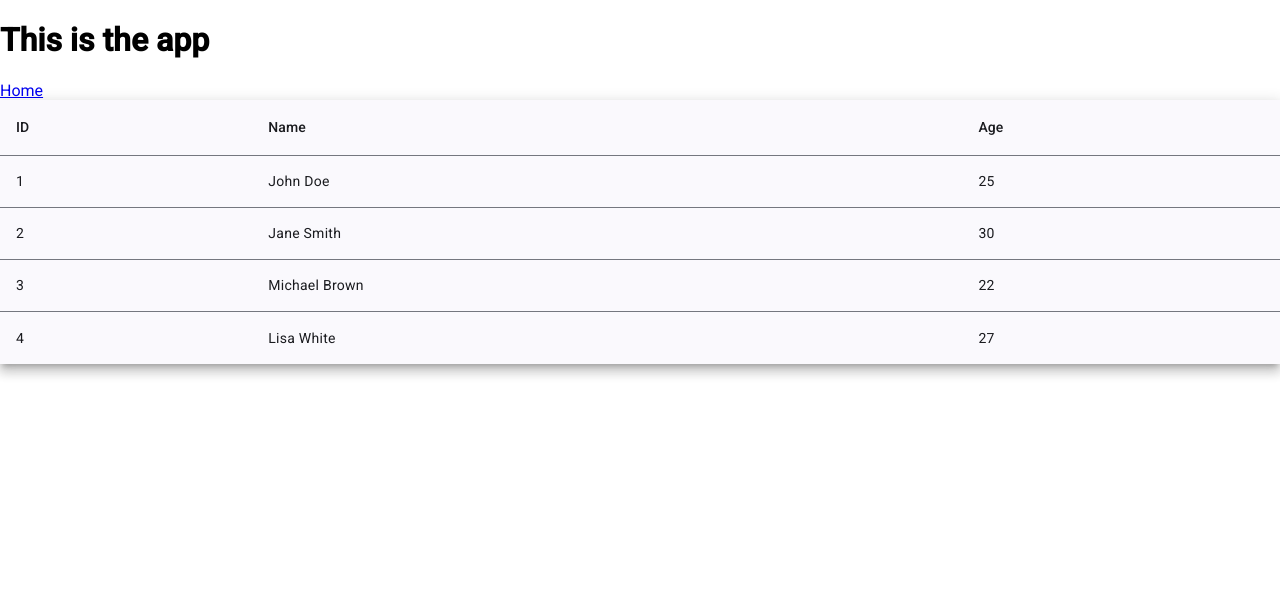
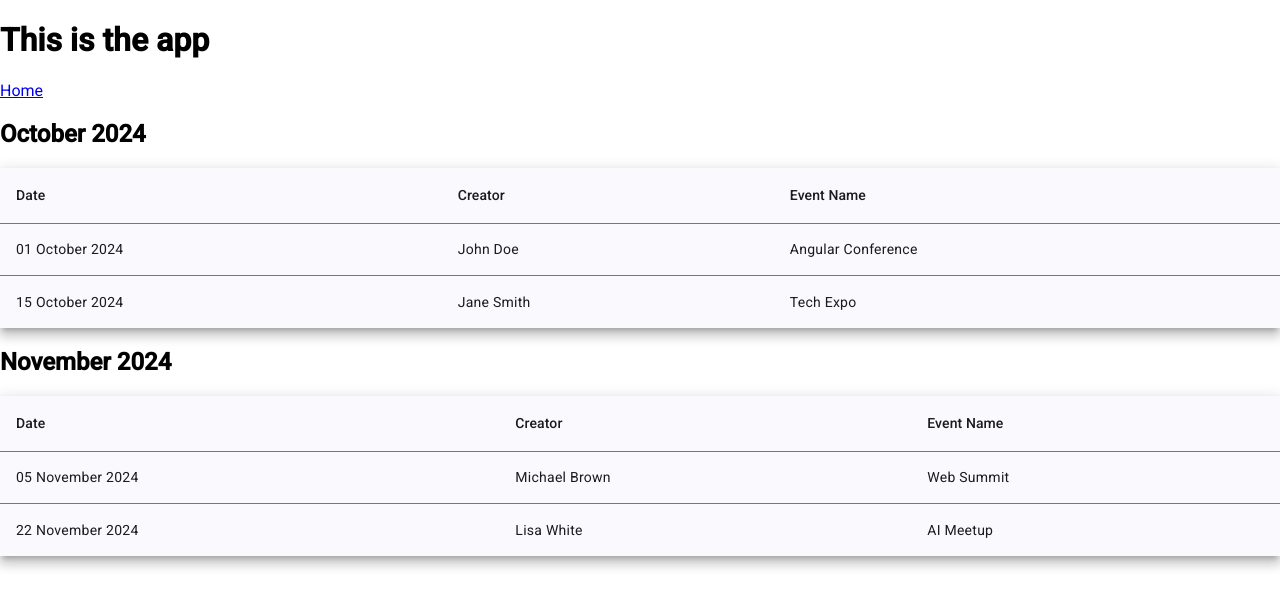
Before and after one commit to casparemiljensen/competex-frontend, an Angular app: page /table in a window 1280 px wide. Shown: the top 608 px of the page. Built offline with nearby package versions, Linux system fonts and the light colour scheme.

Commit message:
made the table handle dates, and it seperates events by months

```diff
--- a/src/app/basic-components/table/table.component.html
+++ b/src/app/basic-components/table/table.component.html
@@ -1,23 +1,28 @@
-<table mat-table [dataSource]="dataSource" class="mat-elevation-z8">
+<div *ngFor="let group of groupedEvents">
+    <!-- Month Header -->
+    <h2>{{ group.month }}</h2>
 
-    <!-- ID Column -->
-    <ng-container matColumnDef="id">
-      <th mat-header-cell *matHeaderCellDef> ID </th>
-      <td mat-cell *matCellDef="let element"> {{element.id}} </td>
+    <table mat-table [dataSource]="group.events" class="mat-elevation-z8">
+
+      <!-- Date Column -->
+      <ng-container matColumnDef="date">
+        <th mat-header-cell *matHeaderCellDef> Date </th>
+        <td mat-cell *matCellDef="let element"> {{element.date | date: 'dd MMMM yyyy'}} </td>
       </ng-container>
 
-    <!-- Name Column -->
-    <ng-container matColumnDef="name">
-      <th mat-header-cell *matHeaderCellDef> Name </th>
-      <td mat-cell *matCellDef="let element"> {{element.name}} </td>
+      <!-- Creator Column -->
+      <ng-container matColumnDef="creator">
+        <th mat-header-cell *matHeaderCellDef> Creator </th>
+        <td mat-cell *matCellDef="let element"> {{element.creator}} </td>
       </ng-container>
 
-    <!-- Age Column -->
-    <ng-container matColumnDef="age">
-      <th mat-header-cell *matHeaderCellDef> Age </th>
-      <td mat-cell *matCellDef="let element"> {{element.age}} </td>
+      <!-- Event Name Column -->
+      <ng-container matColumnDef="eventName">
+        <th mat-header-cell *matHeaderCellDef> Event Name </th>
+        <td mat-cell *matCellDef="let element"> {{element.eventName}} </td>
       </ng-container>
 
       <tr mat-header-row *matHeaderRowDef="displayedColumns"></tr>
       <tr mat-row *matRowDef="let row; columns: displayedColumns;"></tr>
     </table>
+  </div>
--- a/src/app/basic-components/table/table.component.ts
+++ b/src/app/basic-components/table/table.component.ts
@@ -5,20 +5,36 @@ import { Component } from '@angular/core';
   templateUrl: './table.component.html',
   styleUrls: ['./table.component.css']
 })
+
 export class TableComponent {
-  displayedColumns: string[] = ['id', 'name', 'age'];
-  dataSource = ELEMENT_DATA;
+  displayedColumns: string[] = ['date', 'creator', 'eventName'];
+  groupedEvents = this.groupEventsByMonth(EVENT_DATA);
+
+  // Function to group events by month
+  groupEventsByMonth(events: EventData[]): { month: string, events: EventData[] }[] {
+    const grouped: { [key: string]: EventData[] } = {};
+
+    events.forEach(event => {
+      const monthYear = event.date.toLocaleString('default', { month: 'long', year: 'numeric' });
+      if (!grouped[monthYear]) {
+        grouped[monthYear] = [];
+      }
+      grouped[monthYear].push(event);
+    });
+
+    return Object.keys(grouped).map(month => ({ month, events: grouped[month] }));
+  }
 }
 
-export interface UserData {
-  id: string;
-  name: string;
-  age: number;
+const EVENT_DATA: EventData[] = [
+  { date: new Date(2024, 9, 1), creator: 'John Doe', eventName: 'Angular Conference' }, // October
+  { date: new Date(2024, 9, 15), creator: 'Jane Smith', eventName: 'Tech Expo' },      // October
+  { date: new Date(2024, 10, 5), creator: 'Michael Brown', eventName: 'Web Summit' },   // November
+  { date: new Date(2024, 10, 22), creator: 'Lisa White', eventName: 'AI Meetup' }       // November
+];
+
+export interface EventData {
+  date: Date;
+  creator: string;
+  eventName: string;
 }
-
-const ELEMENT_DATA: UserData[] = [
-  {id: '1', name: 'John Doe', age: 25},
-  {id: '2', name: 'Jane Smith', age: 30},
-  {id: '3', name: 'Michael Brown', age: 22},
-  {id: '4', name: 'Lisa White', age: 27}
-];
--- a/src/app/calender/calender.component.html
+++ b/src/app/calender/calender.component.html
@@ -1,2 +1,3 @@
 <p>calender works!</p>
 <h2>{{ title }}</h2>
+<app-table></app-table>
```
Lines whose indentation alone changed are shown as unchanged.
